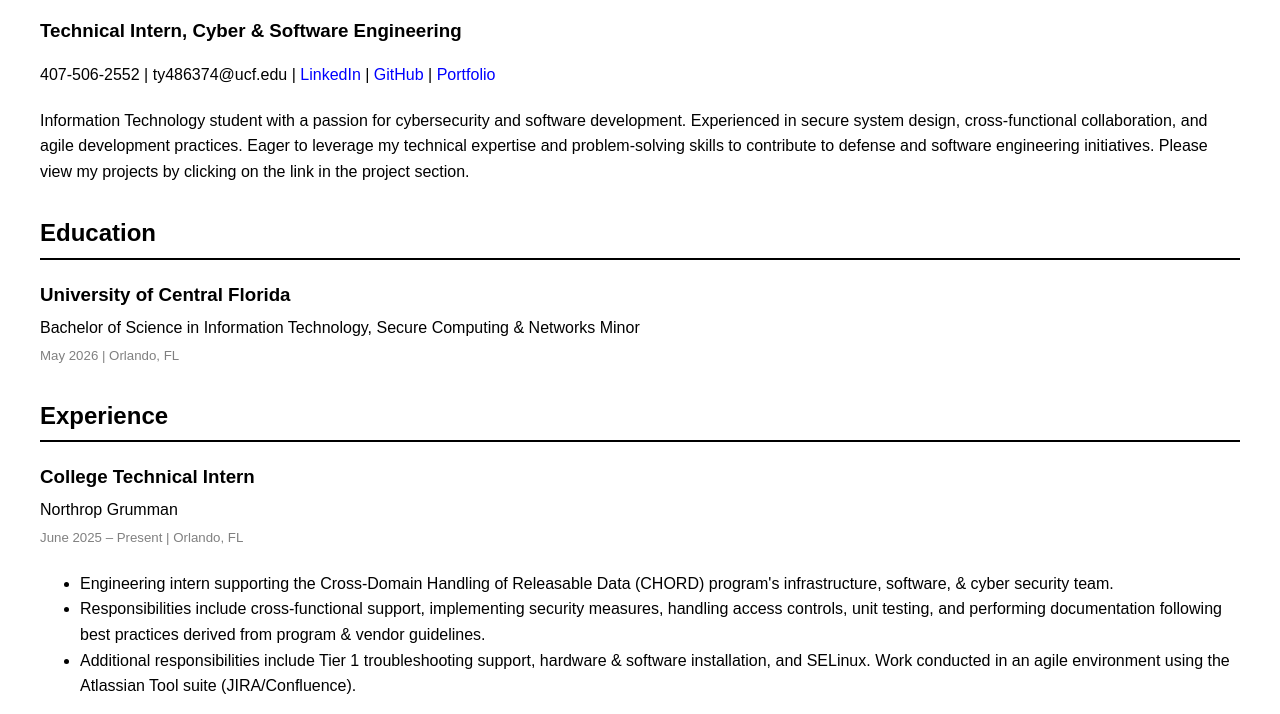
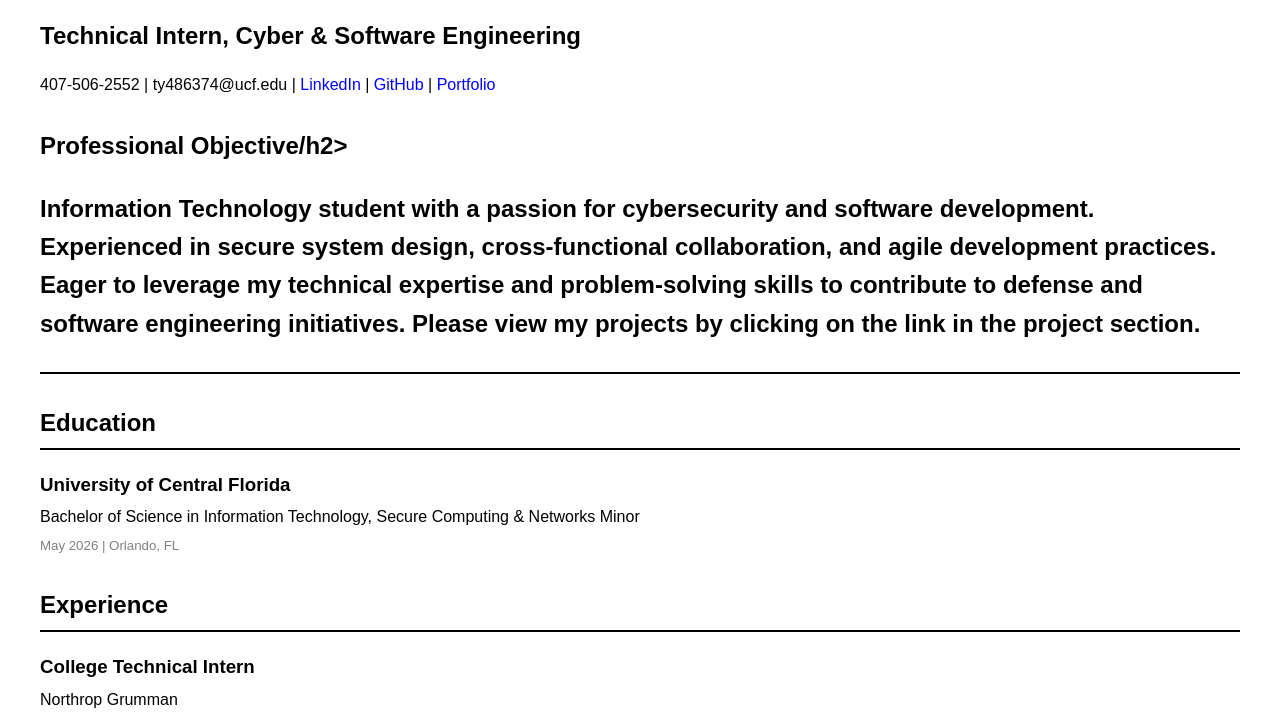
Before and after one commit to tylercarpenter22/web-based-IT-assignment2-resume, a plain HTML site: page index.html in a window 1280 px wide. Shown: the part 81-795 px from the top of the page. Drawn offline with Linux system fonts and the light colour scheme.

Commit message:
Revise resume content and structure
Updated the resume layout and content, including a new professional objective section and modified headings.

```diff
--- a/index.html
+++ b/index.html
@@ -7,7 +7,7 @@
 <body>
     <section>
         <h1>Tyler Carpenter</h1>
-        <h3>Technical Intern, Cyber & Software Engineering</h3>
+        <h1>Technical Intern, Cyber & Software Engineering</h1>
         <p>
             <span>407-506-2552</span> |
             <span>ty486374@ucf.edu</span> |
@@ -18,6 +18,7 @@
     </section>
 
     <section>
+        <h2>Professional Objective/h2>
         <p>
             Information Technology student with a passion for cybersecurity and software development.
             Experienced in secure system design, cross-functional collaboration, and agile development practices.
```
